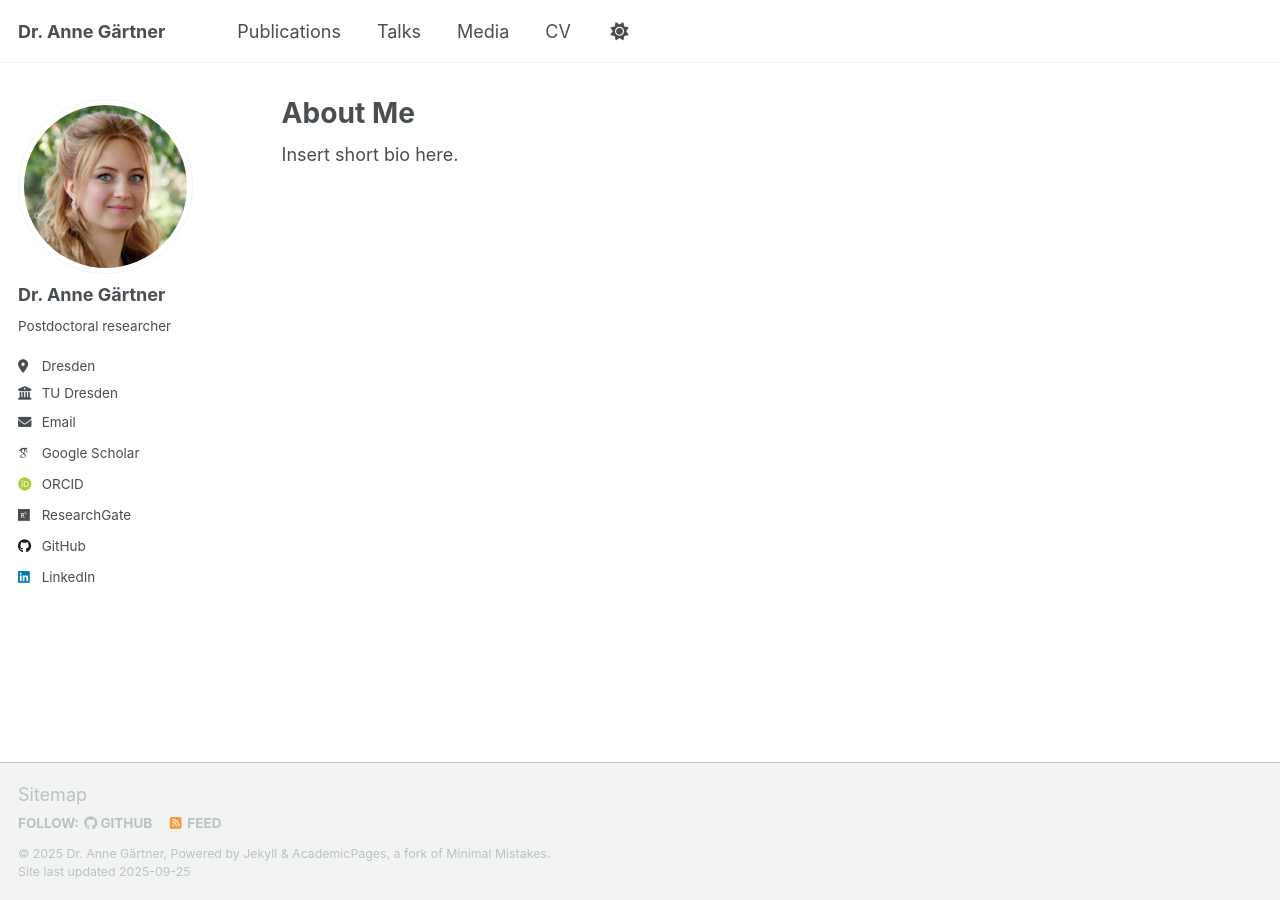
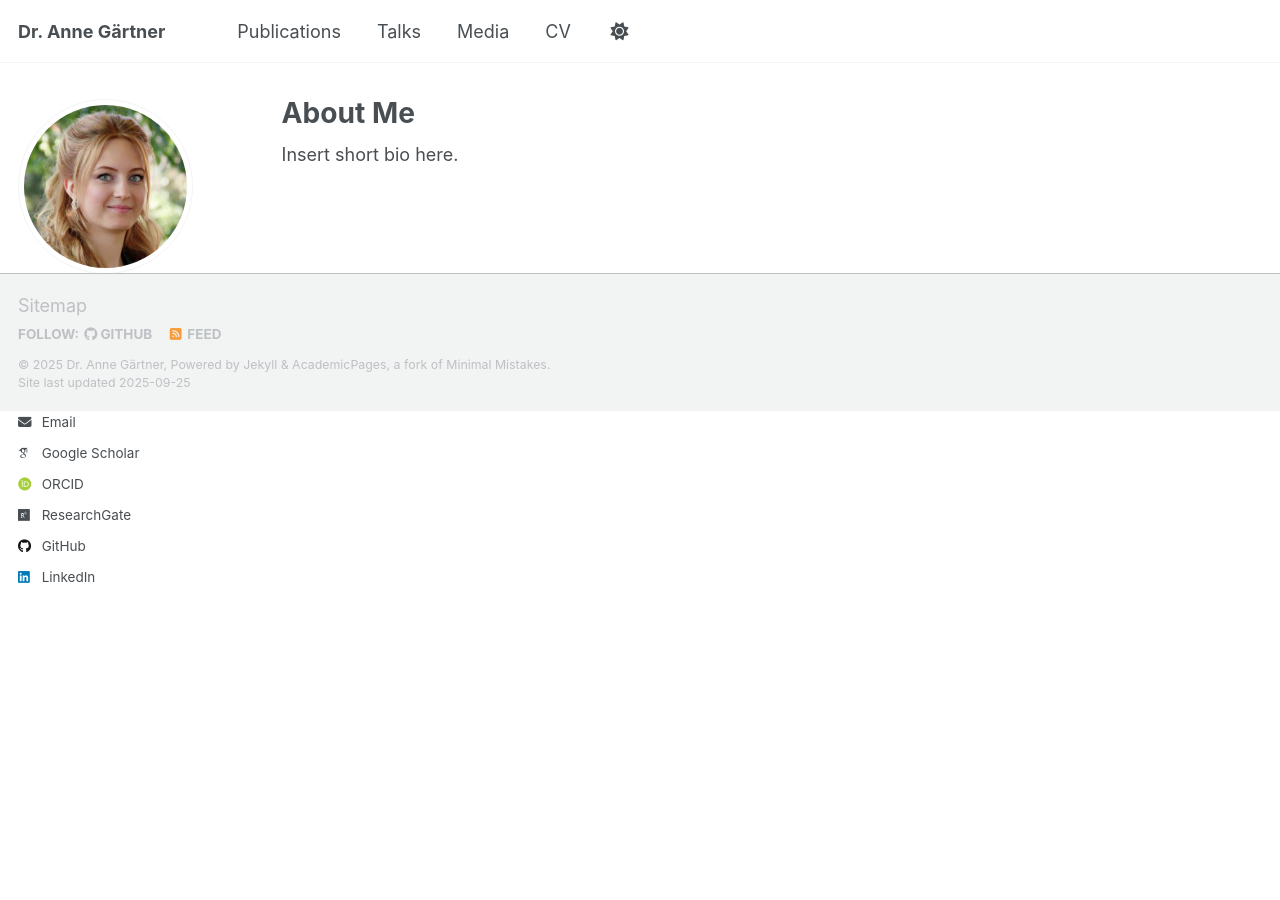
Before and after one commit to angaertner/angaertner.github.io, a Jekyll site: the page built from _pages/about.md, in a window 1280 px wide. Built offline with Jekyll 4.4.1, drawn with Linux system fonts in a browser that asks for light colours; some web fonts are replaced; a script that is not in the unit is left out.

Commit message:
Update _footer.scss

```diff
--- a/_sass/layout/_footer.scss
+++ b/_sass/layout/_footer.scss
@@ -14,8 +14,8 @@
   clear: both;
 
   /* sticky footer fix start */
-  position: absolute;
-  bottom: 0em;
+  position: relative;
+  bottom: auto;
   height: auto;
   /* sticky footer fix end */
 
```
